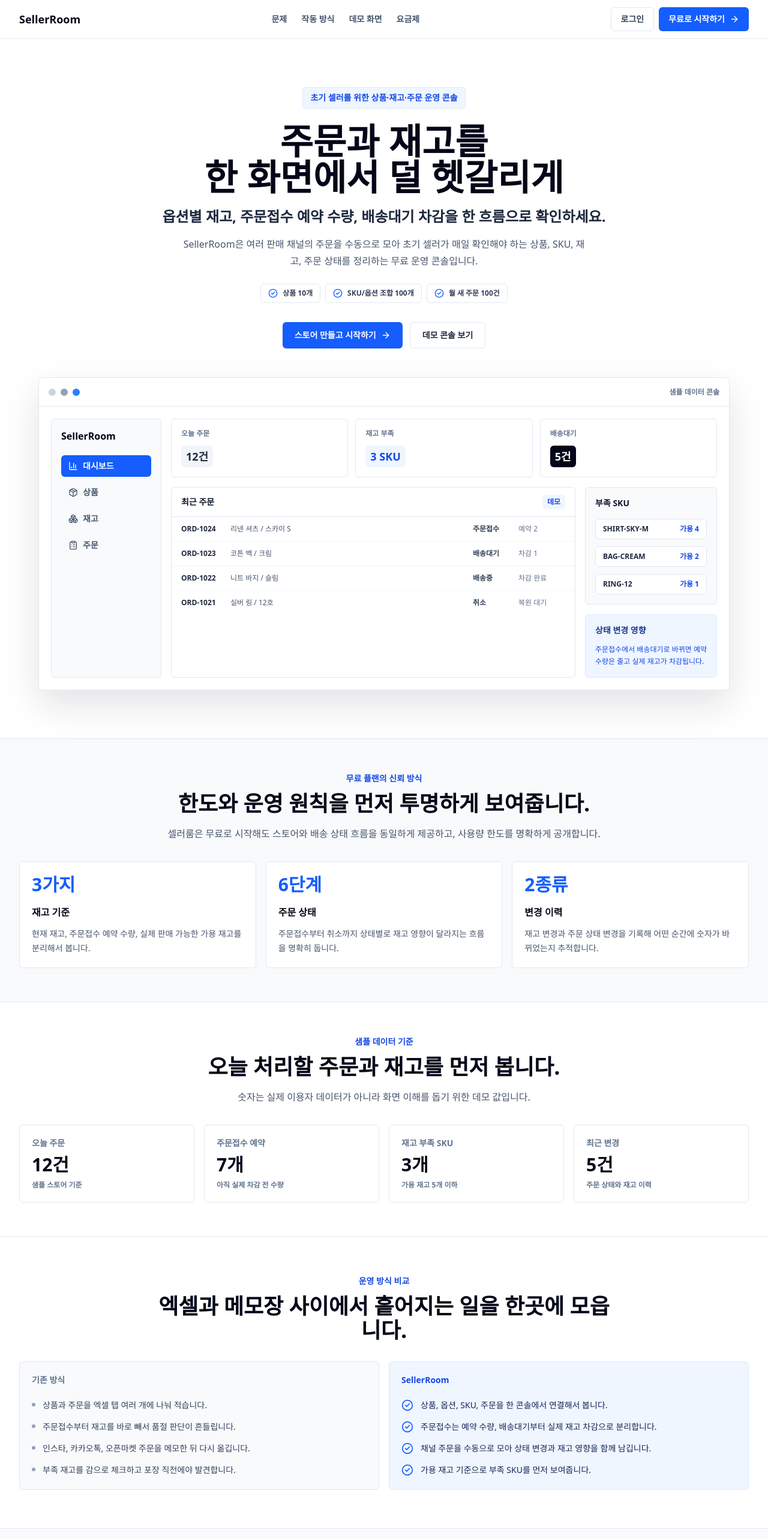
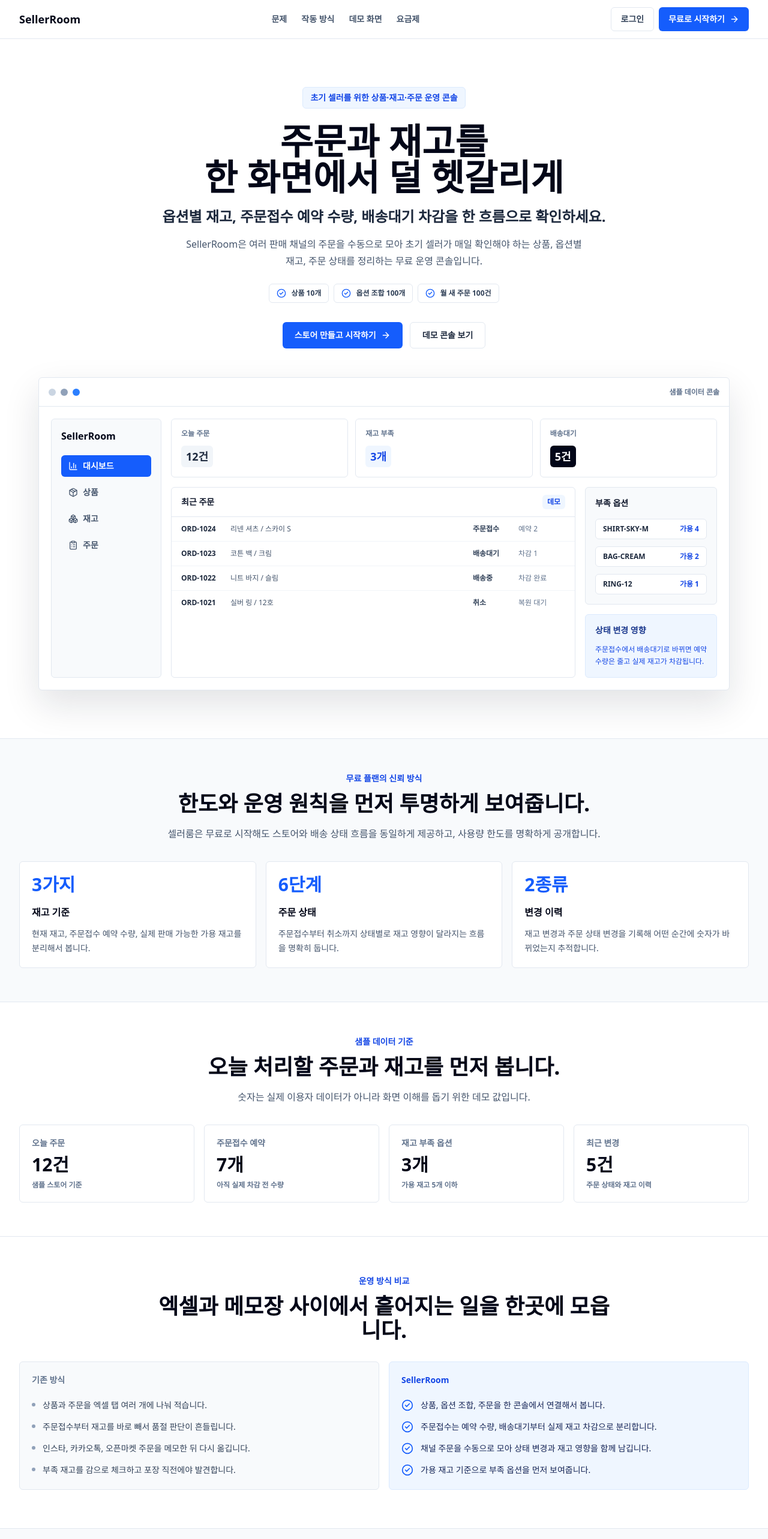
Before and after one commit to CJewon/setter-moon, a Next.js app in the folder front/: page / in a window 1280 px wide. Shown: the top 2566 px of the page at 60% size. Built offline with nearby package versions, Linux system fonts and the light colour scheme.

Commit message:
fix : 사용자 화면 옵션 조합 용어 정리

```diff
--- a/front/src/app/(dashboard)/dashboard/page.tsx
+++ b/front/src/app/(dashboard)/dashboard/page.tsx
@@ -5,7 +5,7 @@
 const summaryCards = [
   { label: "오늘 주문", value: formatNumber(0), helper: "주문접수 기준" },
   { label: "오늘 판매금액", value: formatWon(0), helper: "취소 주문 제외" },
-  { label: "재고 부족 SKU", value: formatNumber(0), helper: "안전재고 이하" },
+  { label: "재고 부족 옵션", value: formatNumber(0), helper: "안전재고 이하" },
   { label: "배송대기", value: formatNumber(0), helper: "재고 차감 완료" }
 ];
 
--- a/front/src/app/(dashboard)/inventory/low-stock/page.tsx
+++ b/front/src/app/(dashboard)/inventory/low-stock/page.tsx
@@ -3,9 +3,9 @@
 export default function LowStockPage() {
   return (
     <>
-      <PageHeader title="재고 부족" description="안전재고 이하로 떨어진 SKU를 확인합니다." />
+      <PageHeader title="재고 부족" description="안전재고 이하로 떨어진 옵션 조합을 확인합니다." />
       <div className="rounded-md border border-slate-200 bg-white p-5 text-sm text-slate-600">
-        재고 부족 SKU 목록을 연결할 예정입니다.
+        재고 부족 옵션 조합 목록을 연결할 예정입니다.
       </div>
     </>
   );
--- a/front/src/app/(dashboard)/inventory/page.tsx
+++ b/front/src/app/(dashboard)/inventory/page.tsx
@@ -4,9 +4,9 @@
 export default function InventoryPage() {
   return (
     <>
-      <PageHeader title="재고" description="전체 SKU의 현재 재고, 예약 수량, 가용 재고를 확인합니다." />
+      <PageHeader title="재고" description="전체 옵션 조합의 현재 재고, 예약 수량, 가용 재고를 확인합니다." />
       <div className="mb-4 grid gap-3 md:grid-cols-[1fr_180px_180px]">
-        <input className="min-h-10 rounded-md border border-slate-300 px-3 text-sm" placeholder="상품명 또는 SKU 검색" />
+        <input className="min-h-10 rounded-md border border-slate-300 px-3 text-sm" placeholder="상품명 또는 옵션 조합 검색" />
         <select className="min-h-10 rounded-md border border-slate-300 px-3 text-sm" defaultValue="">
           <option value="">전체 카테고리</option>
         </select>
@@ -22,7 +22,7 @@
           <thead>
             <tr>
               <th>상품명</th>
-              <th>SKU</th>
+              <th>옵션 조합</th>
               <th>현재 재고</th>
               <th>예약 수량</th>
               <th>가용 재고</th>
--- a/front/src/app/(dashboard)/my-page/page.tsx
+++ b/front/src/app/(dashboard)/my-page/page.tsx
@@ -103,7 +103,7 @@
           <div className="flex flex-col items-start gap-2 lg:items-end">
             <StatusBadge tone={isPaidPlan ? "success" : "neutral"}>{isPaidPlan ? "유료 풀버전" : "무료 플랜"}</StatusBadge>
             <p className="text-sm text-slate-500">
-              {isPaidPlan ? "풀버전 사용 중" : "상품 10개, SKU 100개, 월 주문 100건까지"}
+              {isPaidPlan ? "풀버전 사용 중" : "상품 10개, 옵션 조합 100개, 월 주문 100건까지"}
             </p>
           </div>
         </div>
--- a/front/src/app/(dashboard)/orders/new/page.tsx
+++ b/front/src/app/(dashboard)/orders/new/page.tsx
@@ -3,7 +3,7 @@
 export default function NewOrderPage() {
   return (
     <>
-      <PageHeader title="주문 등록" description="고객 정보와 상품/SKU를 선택해 주문을 수동 등록합니다." />
+      <PageHeader title="주문 등록" description="고객 정보와 상품 옵션을 선택해 주문을 수동 등록합니다." />
       <form className="rounded-md border border-slate-200 bg-white p-5">
         <div className="grid gap-4 md:grid-cols-2">
           <label className="grid gap-2 text-sm font-medium">
--- a/front/src/app/(dashboard)/products/[productId]/page.tsx
+++ b/front/src/app/(dashboard)/products/[productId]/page.tsx
@@ -16,14 +16,14 @@
       <section className="grid gap-4 xl:grid-cols-[1fr_360px]">
         <div className="rounded-md border border-slate-200 bg-white p-5">
           <div className="flex items-center justify-between">
-            <h2 className="text-base font-semibold">SKU별 재고</h2>
+            <h2 className="text-base font-semibold">옵션별 재고</h2>
             <StatusBadge tone="neutral">데이터 연결 대기</StatusBadge>
           </div>
           <div className="mt-5 overflow-hidden rounded-md border border-slate-200">
             <table className="app-table">
               <thead>
                 <tr>
-                  <th>SKU</th>
+                  <th>옵션 조합</th>
                   <th>현재 재고</th>
                   <th>예약 수량</th>
                   <th>가용 재고</th>
@@ -32,7 +32,7 @@
               <tbody>
                 <tr>
                   <td colSpan={4} className="text-center text-sm text-slate-500">
-                    아직 SKU 데이터가 없습니다.
+                    아직 옵션 조합 데이터가 없습니다.
                   </td>
                 </tr>
               </tbody>
--- a/front/src/app/(dashboard)/products/new/page.tsx
+++ b/front/src/app/(dashboard)/products/new/page.tsx
@@ -1,11 +1,11 @@
 import { PageHeader } from "@/shared/components/page-header";
 
-const steps = ["상품 기본 정보", "옵션 그룹", "SKU 조합", "재고 입력", "저장"];
+const steps = ["상품 기본 정보", "옵션 그룹", "옵션 조합", "재고 입력", "저장"];
 
 export default function NewProductPage() {
   return (
     <>
-      <PageHeader title="상품 등록" description="상품 정보와 옵션 조합을 만들고 SKU별 재고를 입력합니다." />
+      <PageHeader title="상품 등록" description="상품 정보와 옵션 조합을 만들고 옵션별 재고를 입력합니다." />
       <div className="grid gap-6 xl:grid-cols-[260px_1fr]">
         <aside className="rounded-md border border-slate-200 bg-white p-4">
           <ol className="space-y-3">
@@ -31,7 +31,7 @@
             </label>
           </div>
           <div className="mt-5 rounded-md bg-slate-50 p-4 text-sm text-slate-600">
-            옵션 빌더와 SKU 조합 테이블은 다음 구현 단계에서 이 영역에 연결합니다.
+            옵션 빌더와 옵션 조합 테이블은 다음 구현 단계에서 이 영역에 연결합니다.
           </div>
         </form>
       </div>
--- a/front/src/app/(dashboard)/products/page.tsx
+++ b/front/src/app/(dashboard)/products/page.tsx
@@ -8,7 +8,7 @@
     <>
       <PageHeader
         title="상품"
-        description="등록된 상품을 검색하고 SKU별 재고 상태를 확인합니다."
+        description="등록된 상품을 검색하고 옵션별 재고 상태를 확인합니다."
         action={{ href: routes.newProduct, label: "상품 등록" }}
       />
       <div className="mb-4 grid gap-3 md:grid-cols-[1fr_180px_180px]">
--- a/front/src/app/page.tsx
+++ b/front/src/app/page.tsx
@@ -127,14 +127,14 @@
 const demoMetrics: Metric[] = [
   { label: "오늘 주문", value: "12건", detail: "샘플 스토어 기준" },
   { label: "주문접수 예약", value: "7개", detail: "아직 실제 차감 전 수량" },
-  { label: "재고 부족 SKU", value: "3개", detail: "가용 재고 5개 이하" },
+  { label: "재고 부족 옵션", value: "3개", detail: "가용 재고 5개 이하" },
   { label: "최근 변경", value: "5건", detail: "주문 상태와 재고 이력" }
 ];
 
 const comparisonRows: ComparisonRow[] = [
   {
     legacy: "상품과 주문을 엑셀 탭 여러 개에 나눠 적습니다.",
-    sellerRoom: "상품, 옵션, SKU, 주문을 한 콘솔에서 연결해서 봅니다."
+    sellerRoom: "상품, 옵션 조합, 주문을 한 콘솔에서 연결해서 봅니다."
   },
   {
     legacy: "주문접수부터 재고를 바로 빼서 품절 판단이 흔들립니다.",
@@ -146,14 +146,14 @@
   },
   {
     legacy: "부족 재고를 감으로 체크하고 포장 직전에야 발견합니다.",
-    sellerRoom: "가용 재고 기준으로 부족 SKU를 먼저 보여줍니다."
+    sellerRoom: "가용 재고 기준으로 부족 옵션을 먼저 보여줍니다."
   }
 ];
 
 const problemPrompts: ProblemPrompt[] = [
   {
-    question: "옵션이 늘수록 어떤 SKU 재고가 빠졌는지 헷갈리나요?",
-    answer: "상품 안에서 옵션 조합별 SKU를 만들고 현재 재고와 가용 재고를 따로 관리합니다."
+    question: "옵션이 늘수록 어떤 옵션 재고가 빠졌는지 헷갈리나요?",
+    answer: "상품 안에서 옵션 조합을 만들고 현재 재고와 가용 재고를 따로 관리합니다."
   },
   {
     question: "주문접수와 배송대기 사이에서 재고 숫자가 흔들리나요?",
@@ -161,14 +161,14 @@
   },
   {
     question: "여러 채널 주문을 다시 옮겨 적는 시간이 아깝나요?",
-    answer: "초기 MVP는 자동 연동 대신 빠르게 입력하고 확인하는 수동 운영 흐름에 집중합니다."
+    answer: "초기 버전은 자동 연동 대신 빠르게 입력하고 확인하는 수동 운영 흐름에 집중합니다."
   }
 ];
 
 const features: Feature[] = [
   {
-    title: "상품·옵션·SKU",
-    description: "사용자가 직접 옵션 그룹을 만들고 조합별 SKU와 재고를 관리합니다.",
+    title: "상품·옵션 조합",
+    description: "사용자가 직접 옵션 그룹을 만들고 조합별 재고를 관리합니다.",
     icon: Package
   },
   {
@@ -183,7 +183,7 @@
   },
   {
     title: "운영 대시보드",
-    description: "오늘 주문, 재고 부족 SKU, 최근 주문과 변경 이력을 첫 화면에서 확인합니다.",
+    description: "오늘 주문, 재고 부족 옵션, 최근 주문과 변경 이력을 첫 화면에서 확인합니다.",
     icon: BarChart3
   }
 ];
@@ -194,12 +194,12 @@
     description: "판매 상품과 기본 정보를 등록하고 옵션 관리 기준을 정합니다."
   },
   {
-    title: "옵션과 SKU 생성",
-    description: "색상, 사이즈, 구성처럼 직접 쓰는 옵션 조합으로 SKU를 만듭니다."
+    title: "옵션 조합 만들기",
+    description: "색상, 사이즈, 구성처럼 직접 쓰는 옵션 조합을 만듭니다."
   },
   {
     title: "초기 재고 입력",
-    description: "SKU별 현재 재고를 입력하고 부족 기준을 확인합니다."
+    description: "옵션별 현재 재고를 입력하고 부족 기준을 확인합니다."
   },
   {
     title: "주문 수동 등록",
@@ -236,7 +236,7 @@
 const faqItems: FaqItem[] = [
   {
     question: "쇼핑몰 채널과 자동 연동되나요?",
-    answer: "초기 MVP에서는 자동 연동을 제공하지 않습니다. 여러 채널에서 들어온 주문을 빠르게 수동 등록하고 재고 흐름을 확인하는 데 집중합니다."
+    answer: "초기 버전에서는 자동 연동을 제공하지 않습니다. 여러 채널에서 들어온 주문을 빠르게 수동 등록하고 재고 흐름을 확인하는 데 집중합니다."
   },
   {
     question: "재고는 언제 실제로 차감되나요?",
@@ -244,11 +244,11 @@
   },
   {
     question: "지금 보이는 숫자는 실제 이용자 데이터인가요?",
-    answer: "아닙니다. 현재 랜딩의 주문 수와 SKU 수는 화면 이해를 돕기 위한 샘플 데이터입니다."
+    answer: "아닙니다. 현재 랜딩의 주문 수와 옵션 조합 수는 화면 이해를 돕기 위한 샘플 데이터입니다."
   },
   {
     question: "백오피스 기능까지 한 번에 제공하나요?",
-    answer: "처음에는 상품, 옵션, SKU 재고, 주문 상태, 대시보드에 집중합니다. 이후 검증된 운영 흐름을 바탕으로 확장합니다."
+    answer: "처음에는 상품, 옵션별 재고, 주문 상태, 대시보드에 집중합니다. 이후 검증된 운영 흐름을 바탕으로 확장합니다."
   }
 ];
 
@@ -336,7 +336,7 @@
             옵션별 재고, 주문접수 예약 수량, 배송대기 차감을 한 흐름으로 확인하세요.
           </p>
           <p className="mx-auto mt-4 max-w-2xl text-base leading-7 text-slate-600">
-            SellerRoom은 여러 판매 채널의 주문을 수동으로 모아 초기 셀러가 매일 확인해야 하는 상품, SKU, 재고, 주문 상태를 정리하는 무료 운영 콘솔입니다.
+            SellerRoom은 여러 판매 채널의 주문을 수동으로 모아 초기 셀러가 매일 확인해야 하는 상품, 옵션별 재고, 주문 상태를 정리하는 무료 운영 콘솔입니다.
           </p>
           <div className="mt-6 flex flex-wrap justify-center gap-2">
             {heroBadges.map((label) => (
@@ -396,7 +396,7 @@
           <div className="min-w-0">
             <div className="grid gap-3 sm:grid-cols-3">
               <PreviewStat label="오늘 주문" value="12건" tone="neutral" />
-              <PreviewStat label="재고 부족" value="3 SKU" tone="blue" />
+              <PreviewStat label="재고 부족" value="3개" tone="blue" />
               <PreviewStat label="배송대기" value="5건" tone="dark" />
             </div>
             <div className="mt-4 grid gap-4 lg:grid-cols-[1fr_220px]">
@@ -433,7 +433,7 @@
               </div>
               <div className="grid gap-4 sm:grid-cols-2 lg:grid-cols-1">
                 <div className="rounded-md border border-slate-200 bg-slate-50 p-4">
-                  <p className="text-sm font-bold text-slate-900">부족 SKU</p>
+                  <p className="text-sm font-bold text-slate-900">부족 옵션</p>
                   <div className="mt-4 space-y-3">
                     {lowStockPreview.map((item) => (
                       <div key={item.sku} className="flex items-center justify-between rounded-md border border-slate-200 bg-white px-3 py-2">
@@ -578,7 +578,7 @@
         <SectionHeading
           eyebrow="핵심 기능"
           title="상품 등록부터 배송 상태까지 한 흐름으로 봅니다."
-          description="초기 MVP 범위에 맞춰 상품, SKU 재고, 주문 상태, 대시보드에 집중합니다."
+          description="초기 버전은 상품, 옵션별 재고, 주문 상태, 대시보드에 집중합니다."
           centered
         />
         <div className="mt-8 grid gap-4 md:grid-cols-2 xl:grid-cols-4">
@@ -865,7 +865,7 @@
     <div className="rounded-md border border-slate-200 bg-white p-4">
       <div className="flex items-center justify-between border-b border-slate-200 pb-4">
         <div>
-          <p className="text-sm font-bold text-slate-950">SKU 재고 상태</p>
+          <p className="text-sm font-bold text-slate-950">옵션별 재고 상태</p>
           <p className="mt-1 text-xs text-slate-500">샘플 화면 기준</p>
         </div>
         <AlertTriangle className="h-5 w-5 text-blue-600" aria-hidden="true" />
@@ -874,7 +874,7 @@
         <table className="w-full min-w-[560px] border-collapse text-left text-sm">
           <thead>
             <tr className="border-b border-slate-200 text-xs font-bold text-slate-500">
-              <th className="px-3 py-3">SKU</th>
+              <th className="px-3 py-3">옵션 조합</th>
               <th className="px-3 py-3">현재 재고</th>
               <th className="px-3 py-3">주문접수</th>
               <th className="px-3 py-3">가용 재고</th>
--- a/front/src/server/usage/usage-policy.ts
+++ b/front/src/server/usage/usage-policy.ts
@@ -49,7 +49,7 @@
 
 const METRIC_LABELS: Record<UsageMetricKey, string> = {
   products: "상품",
-  skus: "SKU/옵션 조합",
+  skus: "옵션 조합",
   monthlyOrders: "월 새 주문"
 };
 
--- a/front/src/shared/constants/plan-policy.ts
+++ b/front/src/shared/constants/plan-policy.ts
@@ -7,7 +7,7 @@
     description: "판매중, 품절, 숨김 상품을 모두 포함합니다."
   },
   {
-    label: "SKU/옵션 조합",
+    label: "옵션 조합",
     value: "100개",
     description: "색상, 사이즈 등 옵션 조합을 충분히 실험할 수 있는 기준입니다."
   },
@@ -67,7 +67,7 @@
     tone: "paid",
     features: [
       "상품 등록 한도 해제",
-      "SKU/옵션 조합 한도 해제",
+      "옵션 조합 한도 해제",
       "월 새 주문 등록 한도 해제",
       "무료 플랜의 모든 운영 기능 포함"
     ]
```
